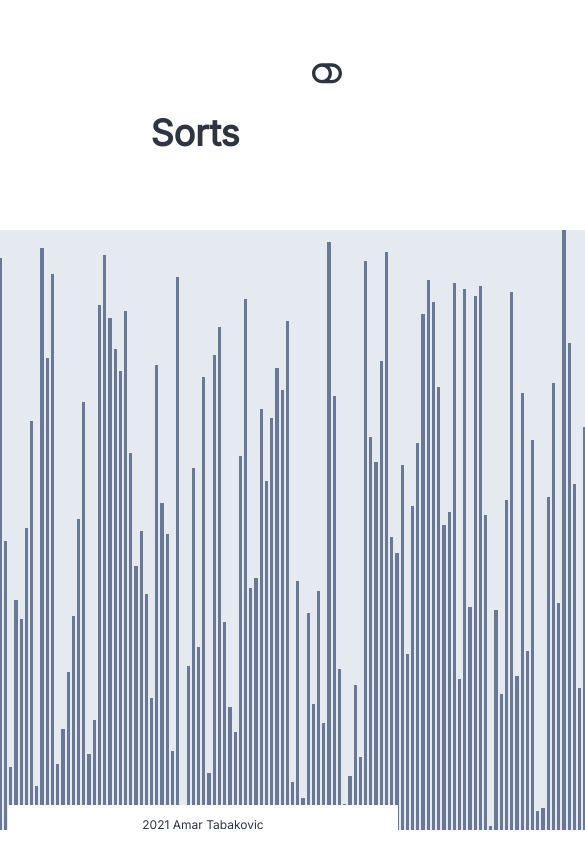
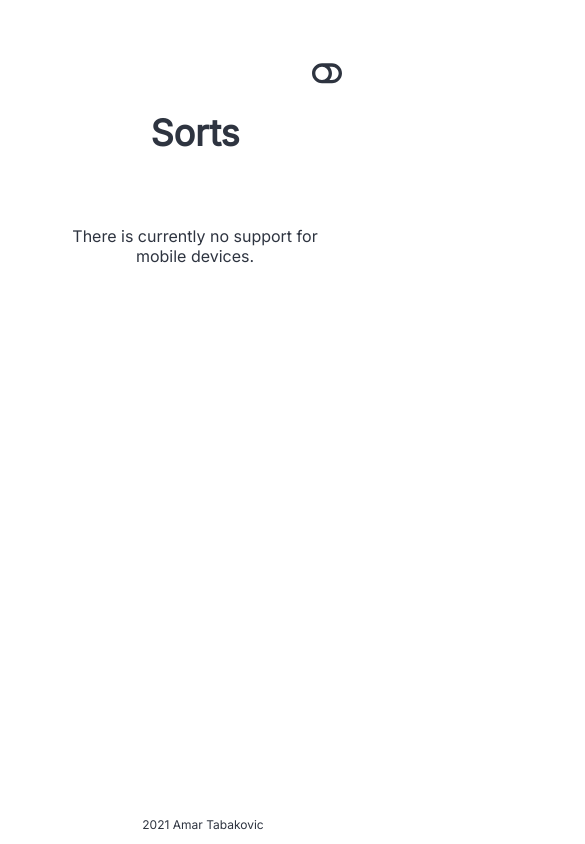
Before and after one commit to AmarTabakovic/sorts, a Vue app: page / in a window 390 px wide. Shown: the top 844 px of the page, 585 px wide, since content can reach past the window. Built offline with nearby package versions, Linux system fonts and the light colour scheme.

Commit message:
Added message for mobile devices

```diff
--- a/src/App.vue
+++ b/src/App.vue
@@ -6,8 +6,10 @@
     <h1>
       <a href=""> Sorts</a>
     </h1>
-
-    <line-list />
+    <div id="line-list-wrapper">
+      <line-list />
+    </div>
+    <p id="mobile-message">There is currently no support for mobile devices.</p>
   </div>
   <div id="footer">
     <p id="disclaimer">{{ new Date().getFullYear() }} Amar Tabakovic</p>
@@ -76,4 +78,20 @@
 #disclaimer {
   font-size: 9pt;
 }
+
+#mobile-message {
+  display: none;
+  text-align: center;
+  padding-top: 30px;
+}
+
+@media screen and (max-width: 999px) {
+  #line-list-wrapper {
+    display: none;
+  }
+
+  #mobile-message {
+    display: block;
+  }
+}
 </style>
```
